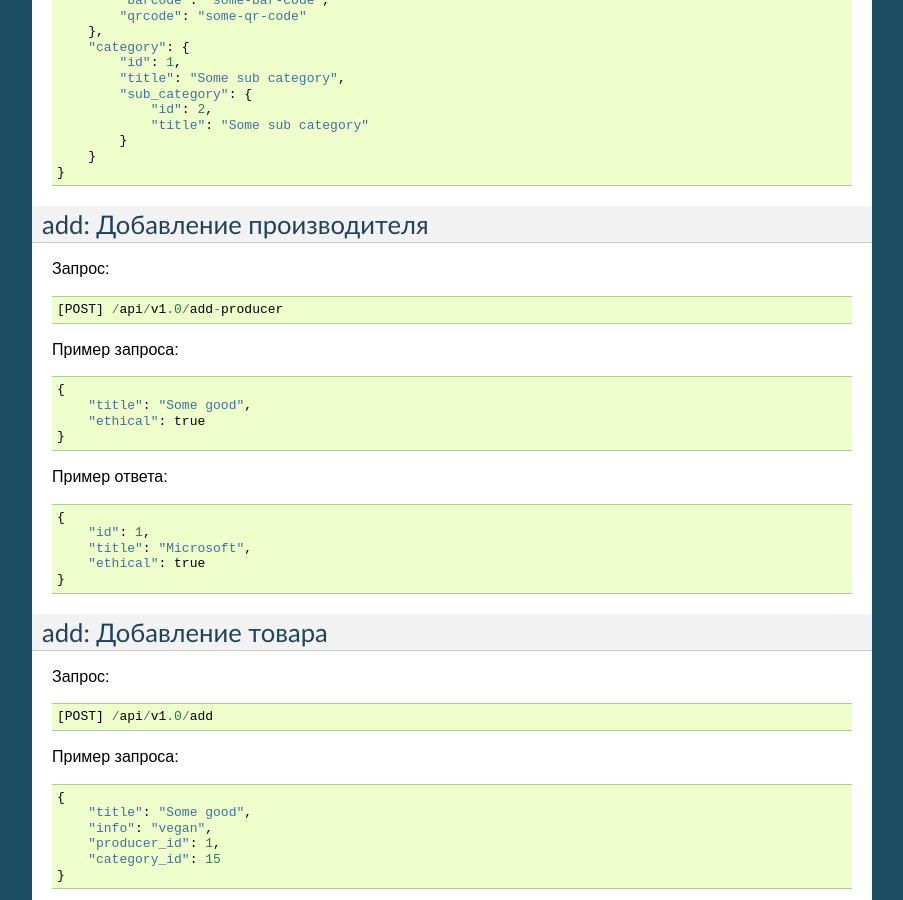
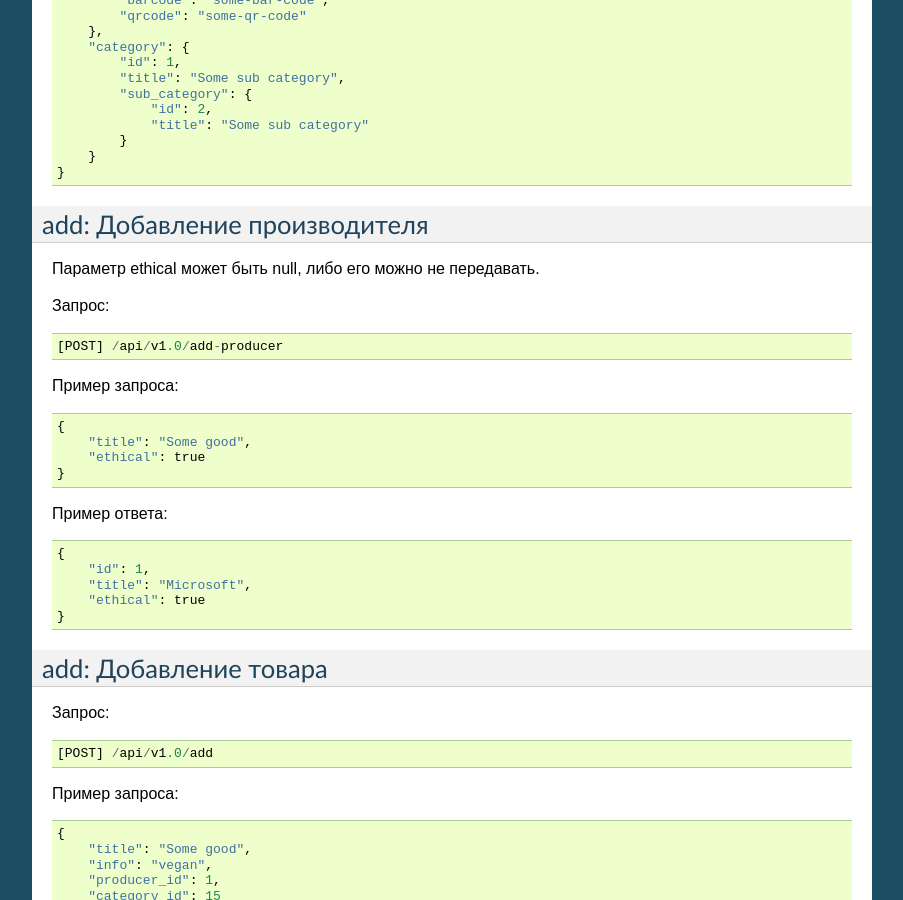
Before and after one commit to estas-vegano/evegano-server, a Sphinx documentation site: the page built from docs/source/index.rst, in a window 1280 px wide and 900 px high, scrolled down 1358 px. Shown: the whole window, without its empty margins (198-1101 px from the left). Built offline with Sphinx 7.4.7, drawn with Linux system fonts in a browser that asks for light colours.

Commit message:
update docs about ethical

```diff
--- a/docs/source/index.rst
+++ b/docs/source/index.rst
@@ -88,6 +88,8 @@ check: Проверка товара
 
 add: Добавление производителя
 ------------------
+
+Параметр ethical может быть null, либо его можно не передавать.
 
 Запрос:
 ::
```
